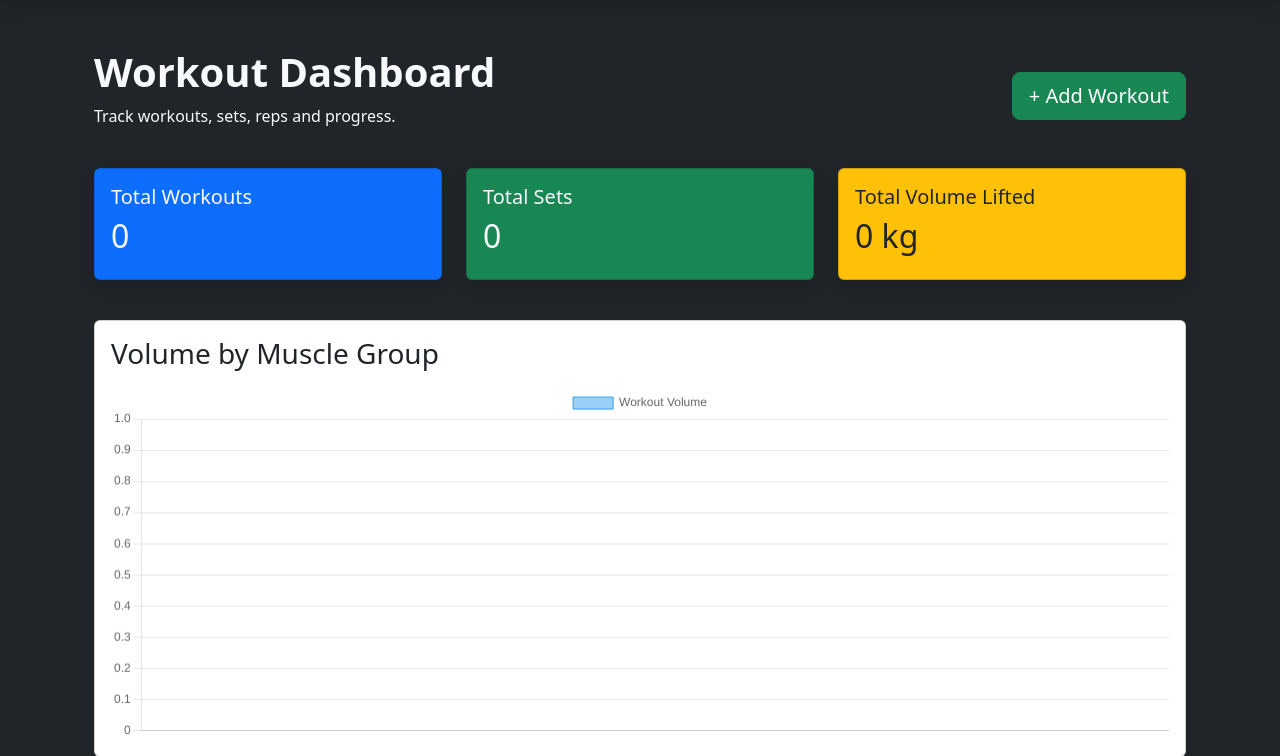
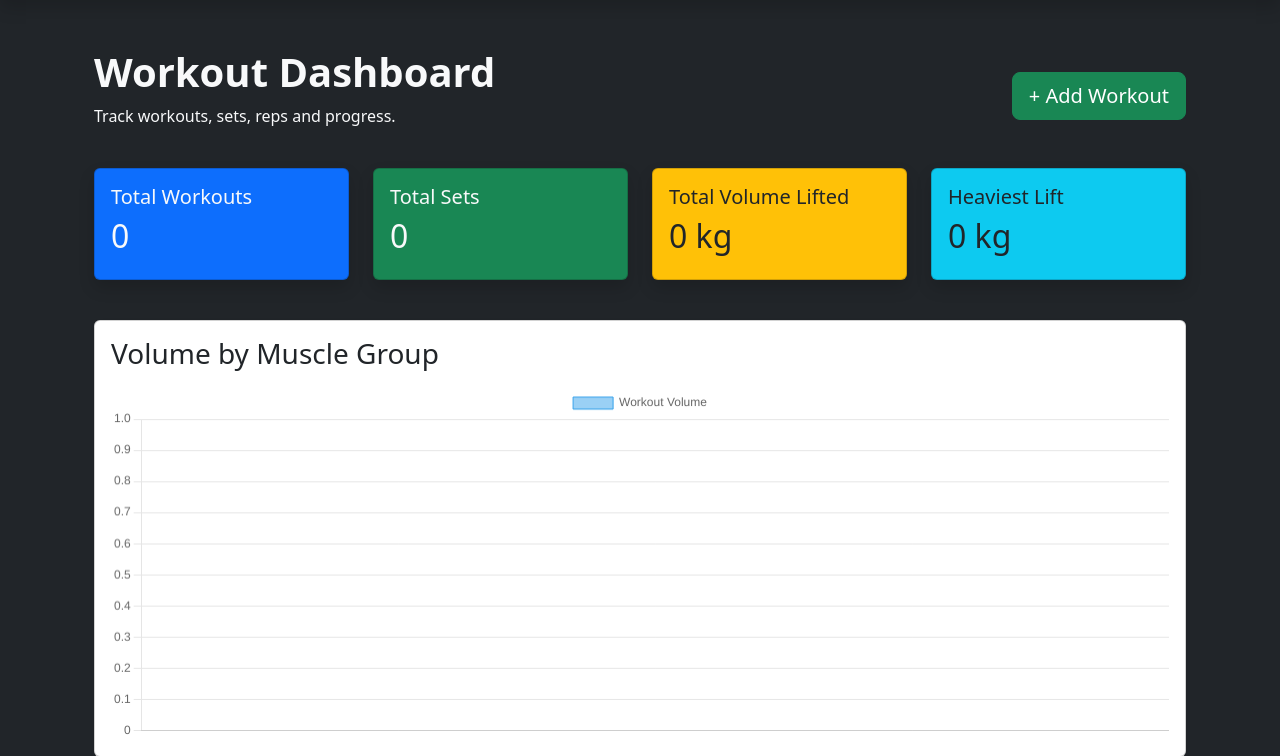
Before and after one commit to DarthCookie45/Workout-tracker-app, a Django app: page / in a window 1280 px wide. Shown: the part 56-812 px from the top of the page. Run offline with Django 5.2, Linux system fonts and the light colour scheme; the visitor is signed in with stand-in values (Sample User, id 1); data that the repository does not hold is empty.

Commit message:
Add heaviest lift dashboard statistic

```diff
--- a/tracker/templates/tracker/home.html
+++ b/tracker/templates/tracker/home.html
@@ -14,7 +14,7 @@
 
   <!-- Stats Cards -->
   <div class="row mb-4">
-    <div class="col-md-4 mb-3">
+    <div class="col-md-3 mb-3">
       <div class="card bg-primary text-light shadow h-100">
         <div class="card-body">
           <h5>Total Workouts</h5>
@@ -23,7 +23,7 @@
       </div>
     </div>
 
-    <div class="col-md-4 mb-3">
+    <div class="col-md-3 mb-3">
       <div class="card bg-success text-light shadow h-100">
         <div class="card-body">
           <h5>Total Sets</h5>
@@ -32,11 +32,20 @@
       </div>
     </div>
 
-    <div class="col-md-4 mb-3">
+    <div class="col-md-3 mb-3">
       <div class="card bg-warning text-dark shadow h-100">
         <div class="card-body">
           <h5>Total Volume Lifted</h5>
           <h2>{{ total_weight }} kg</h2>
+        </div>
+      </div>
+    </div>
+
+    <div class="col-md-3 mb-3">
+      <div class="card bg-info text-dark shadow h-100">
+        <div class="card-body">
+          <h5>Heaviest Lift</h5>
+          <h2>{{ heaviest_lift }} kg</h2>
         </div>
       </div>
     </div>
--- a/tracker/views.py
+++ b/tracker/views.py
@@ -60,6 +60,11 @@ def home(request):
         for workout in workouts
     )
 
+    heaviest_lift = max(
+    [float(workout.weight) for workout in workouts],
+    default=0
+)
+
     recent_workouts = workouts[:5]
 
     # Workout volume chart data grouped by muscle group
@@ -88,6 +93,7 @@ def home(request):
         'muscle_group': muscle_group,
         'chart_labels': chart_labels,
         'chart_data': chart_data,
+        'heaviest_lift': heaviest_lift,
     }
 
     return render(request, 'tracker/home.html', context)
```
Also changed, not shown: README.md.
